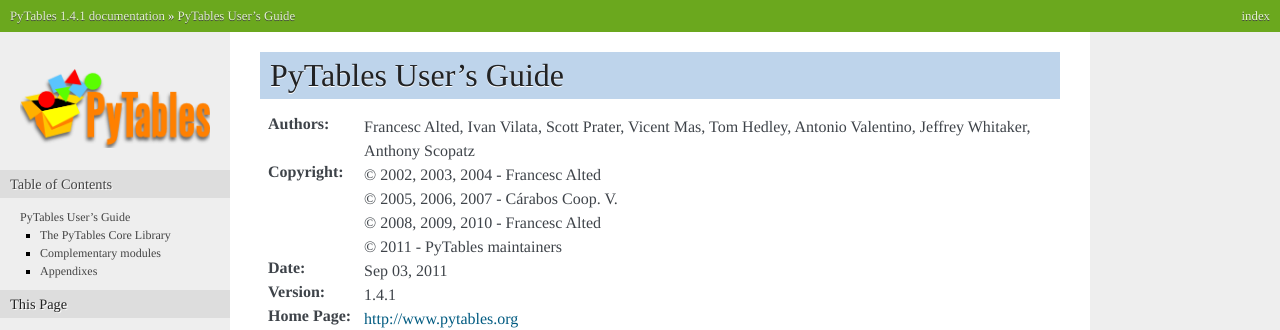
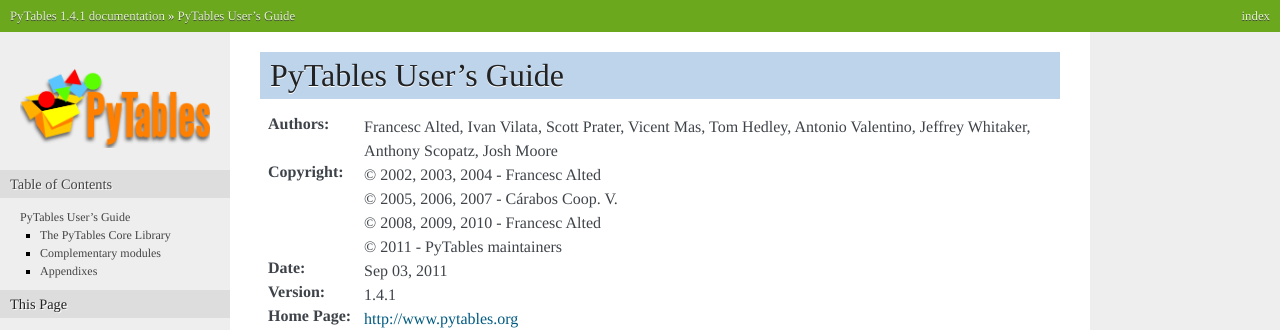
Before and after one commit to PyTables/PyTables, a Sphinx documentation site: the page built from doc/source/usersguide/usersguide.rst, in a window 1280 px wide. Shown: the top 330 px of the page. Built offline with Sphinx 7.4.7, drawn with Linux system fonts in a browser that asks for light colours; formulas are drawn with MathJax 3.

Commit message:
Adding Josh to UG authors

```diff
--- a/doc/source/usersguide/index.rst
+++ b/doc/source/usersguide/index.rst
@@ -6,7 +6,7 @@
 -------------------------------
 
 :Authors: **Francesc Alted, Ivan Vilata, Scott Prater, Vicent Mas, Tom Hedley,
-          Antonio Valentino, Jeffrey Whitaker, Anthony Scopatz**
+          Antonio Valentino, Jeffrey Whitaker, Anthony Scopatz, Josh Moore**
 :Copyright: |copy| 2002, 2003, 2004 - Francesc Alted
 
             |copy| 2005, 2006, 2007 - Cárabos Coop. V.
--- a/doc/source/usersguide/usersguide.rst
+++ b/doc/source/usersguide/usersguide.rst
@@ -12,7 +12,7 @@
 
 
 :Authors:   Francesc Alted, Ivan Vilata, Scott Prater, Vicent Mas, Tom Hedley,
-            Antonio Valentino, Jeffrey Whitaker, Anthony Scopatz
+            Antonio Valentino, Jeffrey Whitaker, Anthony Scopatz, Josh Moore
 :Copyright: |copy| 2002, 2003, 2004 - Francesc Alted
 
             |copy| 2005, 2006, 2007 - Cárabos Coop. V.
```
